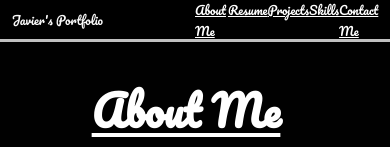
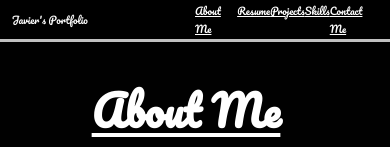
Before and after one commit to JavierBurgara/Personal-Portfolio, a React (Vite) app: page / in a window 390 px wide. Shown: the top 147 px of the page. Built offline with nearby package versions, Linux system fonts and the light colour scheme; a web font is replaced by a local one.

Commit message:
fix nav menu

```diff
--- a/src/components/Header/header.css
+++ b/src/components/Header/header.css
@@ -52,6 +52,6 @@
 }
 @media (max-width: 587px) {
   .header {
-    font-size: 12px !important;
+    font-size: 10px !important;
   }
 }
```
